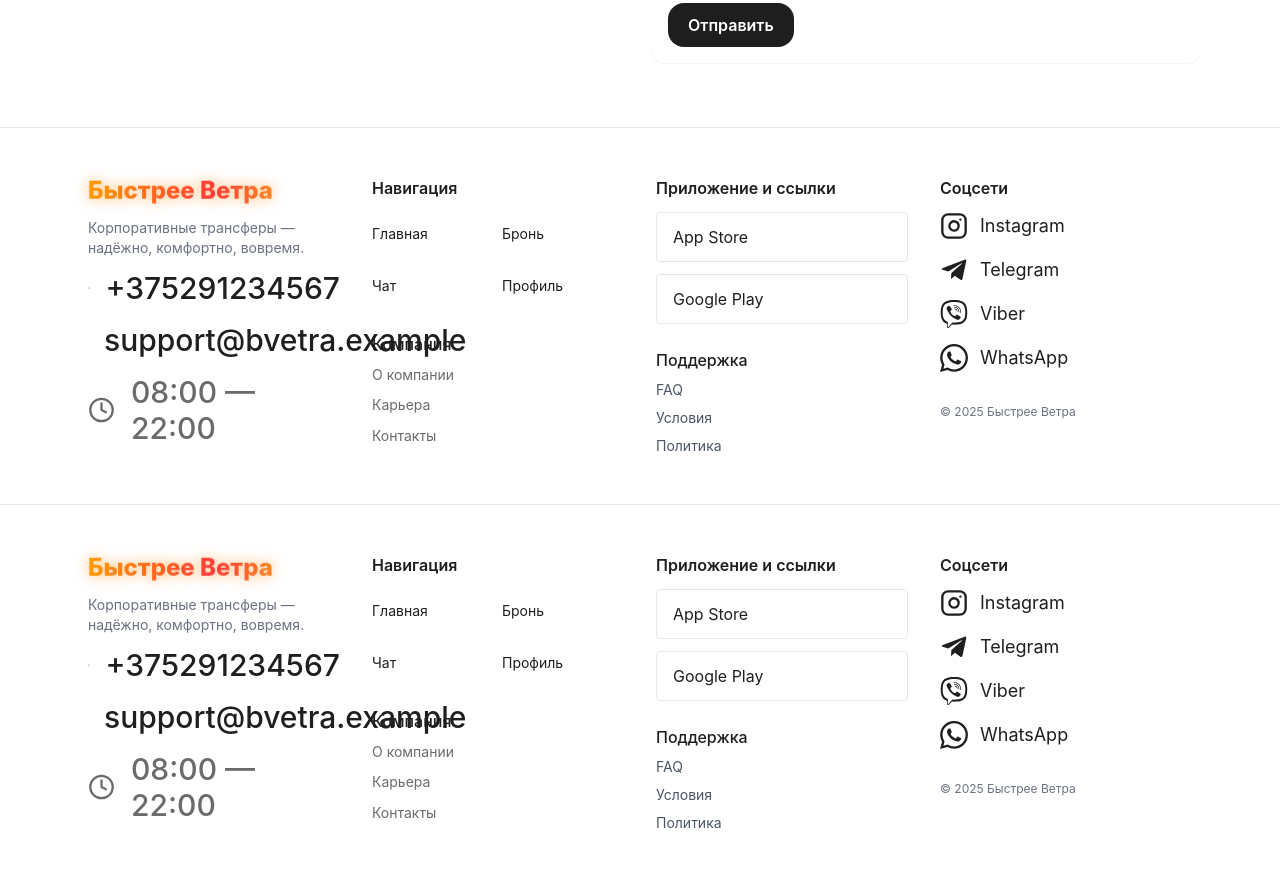
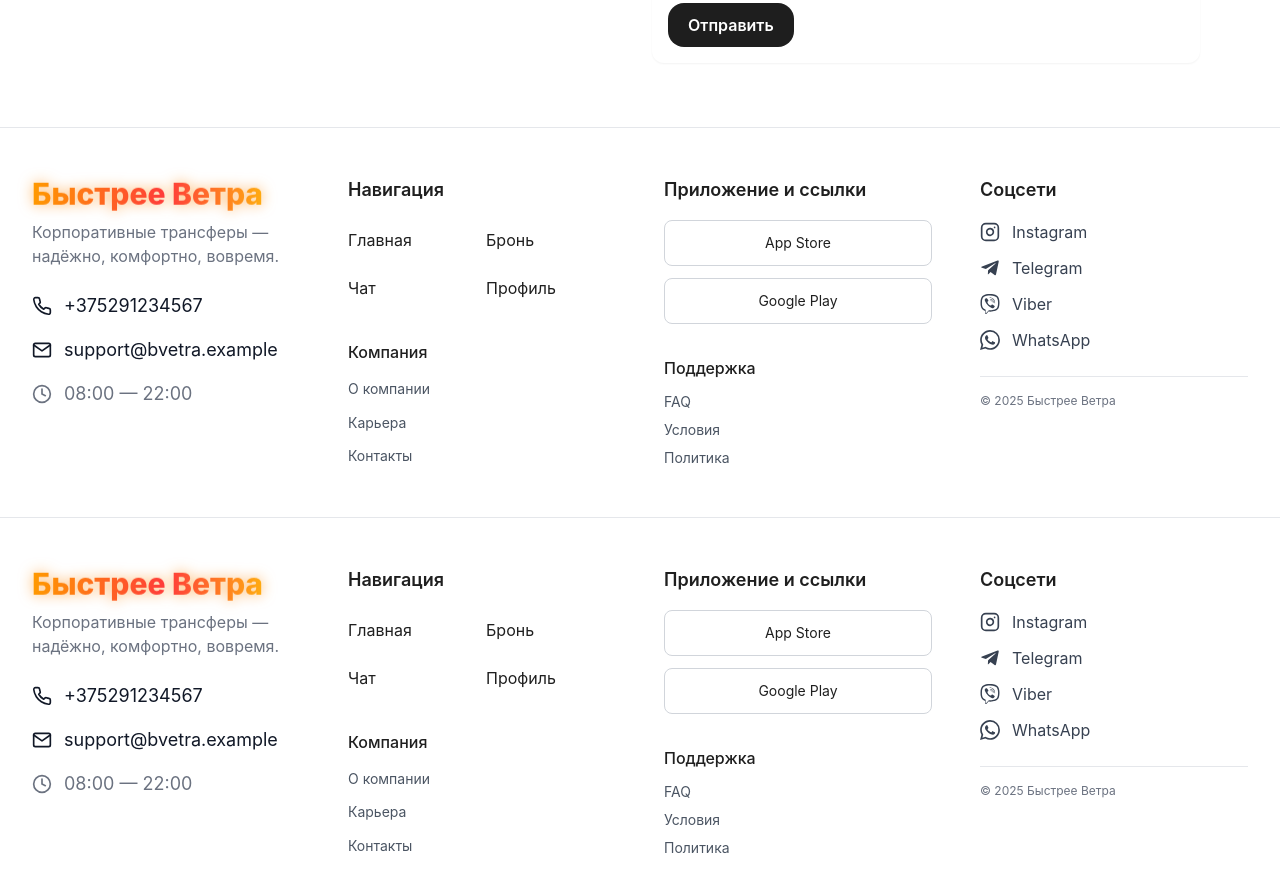
Before and after one commit to skufig/bvetra, a Next.js app: page / in a window 1280 px wide. Shown: the part 2840-3732 px from the top of the page. Built offline with nearby package versions, Linux system fonts and the light colour scheme.

Commit message:
Update Footer.tsx

```diff
--- a/src/components/Footer.tsx
+++ b/src/components/Footer.tsx
@@ -8,15 +8,40 @@ import ChatModal from './ChatModal'
 import ProfileModal from './ProfileModal'
 import BottomNav from './BottomNav'
 
+// Константы для повторно используемых данных
+const CONTACT_INFO = {
+  phone: '+375291234567',
+  email: 'support@bvetra.example',
+  workHours: '08:00 — 22:00'
+} as const
+
+const SOCIAL_LINKS = [
+  { icon: FiInstagram, name: 'Instagram', href: 'https://instagram.com' },
+  { icon: FaTelegramPlane, name: 'Telegram', href: 'https://t.me' },
+  { icon: SiViber, name: 'Viber', href: '#' },
+  { icon: SiWhatsapp, name: 'WhatsApp', href: '#' }
+] as const
+
+const COMPANY_LINKS = {
+  ru: ['О компании', 'Карьера', 'Контакты'],
+  en: ['About', 'Careers', 'Contacts']
+} as const
+
+const SUPPORT_LINKS = {
+  ru: ['FAQ', 'Условия', 'Политика'],
+  en: ['FAQ', 'Terms', 'Privacy']
+} as const
+
 export default function Footer({ langProp }: { langProp?: 'ru' | 'en' }) {
   const [lang, setLang] = useState<'ru' | 'en'>(() => {
     try {
       const stored = typeof window !== 'undefined' ? localStorage.getItem('lang') : null
-      return (langProp as 'ru' | 'en') || (stored === 'en' ? 'en' : 'ru')
+      return langProp || (stored === 'en' ? 'en' : 'ru')
     } catch {
-      return (langProp as 'ru' | 'en') || 'ru'
+      return langProp || 'ru'
     }
   })
+
   useEffect(() => {
     if (langProp && langProp !== lang) {
       setLang(langProp)
@@ -31,125 +56,142 @@ export default function Footer({ langProp }: { langProp?: 'ru' | 'en' }) {
   const [openChat, setOpenChat] = useState(false)
   const [openProfile, setOpenProfile] = useState(false)
 
-  const CONTACT_PHONE = '+375291234567'
-  const CONTACT_EMAIL = 'support@bvetra.example'
-  const WORK_HOURS = '08:00 — 22:00'
+  // Общие стили
+  const sectionTitle = "font-semibold mb-4 text-lg"
+  const linkStyle = "text-sm text-gray-600 hover:text-gray-900 dark:hover:text-white transition-colors"
+  const buttonStyle = "w-full text-left py-2 hover:underline transition-all"
+
+  const handleNavigation = (action: 'home' | 'booking' | 'chat' | 'profile') => {
+    switch (action) {
+      case 'home':
+        window.scrollTo({ top: 0, behavior: 'smooth' })
+        break
+      case 'booking':
+        setOpenBooking(true)
+        break
+      case 'chat':
+        setOpenChat(true)
+        break
+      case 'profile':
+        setOpenProfile(true)
+        break
+    }
+  }
 
   return (
     <>
-      <footer className="bg-white dark:bg-[#071018] border-t">
-        <div className="mx-auto max-w-6xl px-6 py-12 grid grid-cols-1 md:grid-cols-4 gap-8">
-          {/* Branding */}
-          <div className="space-y-3">
-            <h2 className="font-extrabold text-2xl leading-tight text-transparent bg-clip-text fire-gradient animate-fire">
+      <footer className="bg-white dark:bg-[#071018] border-t dark:border-gray-800">
+        <div className="mx-auto max-w-7xl px-4 sm:px-6 lg:px-8 py-12">
+          <div className="grid grid-cols-1 md:grid-cols-2 lg:grid-cols-4 gap-8 lg:gap-12">
+
+            {/* Branding & Contact */}
+            <div className="lg:col-span-1 space-y-6">
+              <div>
+                <h2 className="font-extrabold text-2xl lg:text-3xl leading-tight text-transparent bg-clip-text fire-gradient animate-fire">
                   Быстрее Ветра
                 </h2>
-            <p className="text-sm text-gray-500 max-w-sm">
+                <p className="text-gray-500 dark:text-gray-400 mt-2 text-sm lg:text-base">
                   {isEn
                     ? 'Corporate transfers — reliable, comfortable, punctual.'
                     : 'Корпоративные трансферы — надёжно, комфортно, вовремя.'}
                 </p>
+              </div>
 
-            <div className="mt-6 space-y-4">
-              <a
-                href={`tel:${CONTACT_PHONE}`}
-                className="block w-full text-2xl md:text-3xl font-medium text-[color:var(--text)] hover:underline"
-              >
-                <div className="flex items-center gap-4">
-                  <FiPhone size={28} />
-                  <span>{CONTACT_PHONE}</span>
-                </div>
-              </a>
-
-              <a
-                href={`mailto:${CONTACT_EMAIL}`}
-                className="block w-full text-2xl md:text-3xl font-medium text-[color:var(--text)] hover:underline"
-              >
-                <div className="flex items-center gap-4">
-                  <FiMail size={28} />
-                  <span>{CONTACT_EMAIL}</span>
-                </div>
-              </a>
-
-              <div className="block w-full text-2xl md:text-3xl font-medium text-[color:var(--muted)]">
-                <div className="flex items-center gap-4">
-                  <FiClock size={28} />
-                  <span>{WORK_HOURS}</span>
-                </div>
-              </div>
+              <div className="space-y-4">
+                <ContactItem
+                  icon={FiPhone}
+                  content={CONTACT_INFO.phone}
+                  href={`tel:${CONTACT_INFO.phone}`}
+                />
+                <ContactItem
+                  icon={FiMail}
+                  content={CONTACT_INFO.email}
+                  href={`mailto:${CONTACT_INFO.email}`}
+                />
+                <ContactItem
+                  icon={FiClock}
+                  content={CONTACT_INFO.workHours}
+                  isMuted
+                />
               </div>
             </div>
 
-          {/* Navigation (2x2 grid) */}
+            {/* Navigation */}
+            <div className="space-y-8">
               <div>
-            <h4 className="font-semibold mb-3">{isEn ? 'Navigation' : 'Навигация'}</h4>
-            <div className="grid grid-cols-2 gap-2 text-sm">
-              <button onClick={() => window.scrollTo({ top: 0, behavior: 'smooth' })} className="text-left py-3 hover:underline">
+                <h4 className={sectionTitle}>{isEn ? 'Navigation' : 'Навигация'}</h4>
+                <div className="grid grid-cols-2 gap-2">
+                  <button onClick={() => handleNavigation('home')} className={buttonStyle}>
                     {isEn ? 'Home' : 'Главная'}
                   </button>
-              <button onClick={() => setOpenBooking(true)} className="text-left py-3 hover:underline">
+                  <button onClick={() => handleNavigation('booking')} className={buttonStyle}>
                     {isEn ? 'Booking' : 'Бронь'}
                   </button>
-
-              <button onClick={() => setOpenChat(true)} className="text-left py-3 hover:underline">
+                  <button onClick={() => handleNavigation('chat')} className={buttonStyle}>
                     {isEn ? 'Chat' : 'Чат'}
                   </button>
-              <button onClick={() => setOpenProfile(true)} className="text-left py-3 hover:underline">
+                  <button onClick={() => handleNavigation('profile')} className={buttonStyle}>
                     {isEn ? 'Profile' : 'Профиль'}
                   </button>
                 </div>
+              </div>
 
-            <div className="mt-6">
-              <h5 className="font-medium mb-2">{isEn ? 'Company' : 'Компания'}</h5>
-              <ul className="text-sm text-gray-600 space-y-2">
-                <li>{isEn ? 'About' : 'О компании'}</li>
-                <li>{isEn ? 'Careers' : 'Карьера'}</li>
-                <li>{isEn ? 'Contacts' : 'Контакты'}</li>
+              <div>
+                <h5 className="font-medium mb-3">{isEn ? 'Company' : 'Компания'}</h5>
+                <ul className="space-y-2">
+                  {COMPANY_LINKS[lang].map((link, index) => (
+                    <li key={index}>
+                      <span className={linkStyle}>{link}</span>
+                    </li>
+                  ))}
                 </ul>
               </div>
             </div>
 
             {/* App & Support */}
+            <div className="space-y-8">
               <div>
-            <h4 className="font-semibold mb-3">{isEn ? 'App & Links' : 'Приложение и ссылки'}</h4>
-            <div className="flex flex-col gap-3">
-              <button className="px-4 py-3 rounded border text-left">App Store</button>
-              <button className="px-4 py-3 rounded border text-left">Google Play</button>
+                <h4 className={sectionTitle}>{isEn ? 'App & Links' : 'Приложение и ссылки'}</h4>
+                <div className="flex flex-col gap-3 max-w-xs">
+                  <button className="px-4 py-3 rounded-lg border border-gray-300 dark:border-gray-600 hover:border-gray-400 dark:hover:border-gray-500 transition-colors text-sm">
+                    App Store
+                  </button>
+                  <button className="px-4 py-3 rounded-lg border border-gray-300 dark:border-gray-600 hover:border-gray-400 dark:hover:border-gray-500 transition-colors text-sm">
+                    Google Play
+                  </button>
+                </div>
               </div>
 
-            <div className="mt-6">
-              <h5 className="font-medium mb-2">{isEn ? 'Support' : 'Поддержка'}</h5>
-              <div className="text-sm text-gray-600 space-y-2">
-                <div>{isEn ? 'FAQ' : 'FAQ'}</div>
-                <div>{isEn ? 'Terms' : 'Условия'}</div>
-                <div>{isEn ? 'Privacy' : 'Политика'}</div>
+              <div>
+                <h5 className="font-medium mb-3">{isEn ? 'Support' : 'Поддержка'}</h5>
+                <div className="space-y-2">
+                  {SUPPORT_LINKS[lang].map((link, index) => (
+                    <div key={index} className={linkStyle}>{link}</div>
+                  ))}
                 </div>
               </div>
             </div>
 
-          {/* Social */}
+            {/* Social Links */}
+            <div className="space-y-6">
               <div>
-            <h4 className="font-semibold mb-3">{isEn ? 'Social' : 'Соцсети'}</h4>
-
-            <div className="flex flex-col gap-4">
-              <a href="https://instagram.com" target="_blank" rel="noreferrer" className="flex items-center gap-3 text-2xl">
-                <FiInstagram size={28} /> <span className="text-lg">{isEn ? 'Instagram' : 'Instagram'}</span>
-              </a>
-
-              <a href="https://t.me" target="_blank" rel="noreferrer" className="flex items-center gap-3 text-2xl">
-                <FaTelegramPlane size={28} /> <span className="text-lg">{isEn ? 'Telegram' : 'Telegram'}</span>
-              </a>
-
-              <a href="#" className="flex items-center gap-3 text-2xl">
-                <SiViber size={28} /> <span className="text-lg">{isEn ? 'Viber' : 'Viber'}</span>
-              </a>
-
-              <a href="#" className="flex items-center gap-3 text-2xl">
-                <SiWhatsapp size={28} /> <span className="text-lg">{isEn ? 'WhatsApp' : 'WhatsApp'}</span>
-              </a>
+                <h4 className={sectionTitle}>{isEn ? 'Social' : 'Соцсети'}</h4>
+                <div className="space-y-3">
+                  {SOCIAL_LINKS.map((social, index) => (
+                    <SocialLink
+                      key={index}
+                      icon={social.icon}
+                      name={social.name}
+                      href={social.href}
+                    />
+                  ))}
+                </div>
               </div>
 
-            <div className="mt-8 text-xs text-gray-500">© {new Date().getFullYear()} Быстрее Ветра</div>
+              <div className="text-xs text-gray-500 dark:text-gray-400 pt-4 border-t dark:border-gray-800">
+                © {new Date().getFullYear()} Быстрее Ветра
+              </div>
+            </div>
           </div>
         </div>
       </footer>
@@ -158,7 +200,69 @@ export default function Footer({ langProp }: { langProp?: 'ru' | 'en' }) {
       <ChatModal open={openChat} onClose={() => setOpenChat(false)} lang={lang} />
       <ProfileModal open={openProfile} onClose={() => setOpenProfile(false)} />
 
-      <BottomNav onOpenBooking={() => setOpenBooking(true)} onOpenChat={() => setOpenChat(true)} phone={CONTACT_PHONE} lang={lang} />
+      <BottomNav
+        onOpenBooking={() => setOpenBooking(true)}
+        onOpenChat={() => setOpenChat(true)}
+        phone={CONTACT_INFO.phone}
+        lang={lang}
+      />
     </>
   )
 }
+
+// Вспомогательные компоненты
+interface ContactItemProps {
+  icon: React.ElementType
+  content: string
+  href?: string
+  isMuted?: boolean
+}
+
+function ContactItem({ icon: Icon, content, href, isMuted = false }: ContactItemProps) {
+  const className = `flex items-center gap-3 text-lg ${
+    isMuted
+      ? 'text-gray-500 dark:text-gray-400'
+      : 'text-gray-900 dark:text-white hover:underline'
+  }`
+
+  const contentElement = (
+    <>
+      <Icon size={20} />
+      <span className="text-base lg:text-lg">{content}</span>
+    </>
+  )
+
+  if (href && !isMuted) {
+    return (
+      <a href={href} className={className}>
+        {contentElement}
+      </a>
+    )
+  }
+
+  return (
+    <div className={className}>
+      {contentElement}
+    </div>
+  )
+}
+
+interface SocialLinkProps {
+  icon: React.ElementType
+  name: string
+  href: string
+}
+
+function SocialLink({ icon: Icon, name, href }: SocialLinkProps) {
+  return (
+    <a
+      href={href}
+      target="_blank"
+      rel="noopener noreferrer"
+      className="flex items-center gap-3 text-gray-700 dark:text-gray-300 hover:text-gray-900 dark:hover:text-white transition-colors group"
+    >
+      <Icon size={20} className="group-hover:scale-110 transition-transform" />
+      <span className="text-base">{name}</span>
+    </a>
+  )
+}
```
Lines whose indentation alone changed are shown as unchanged.
